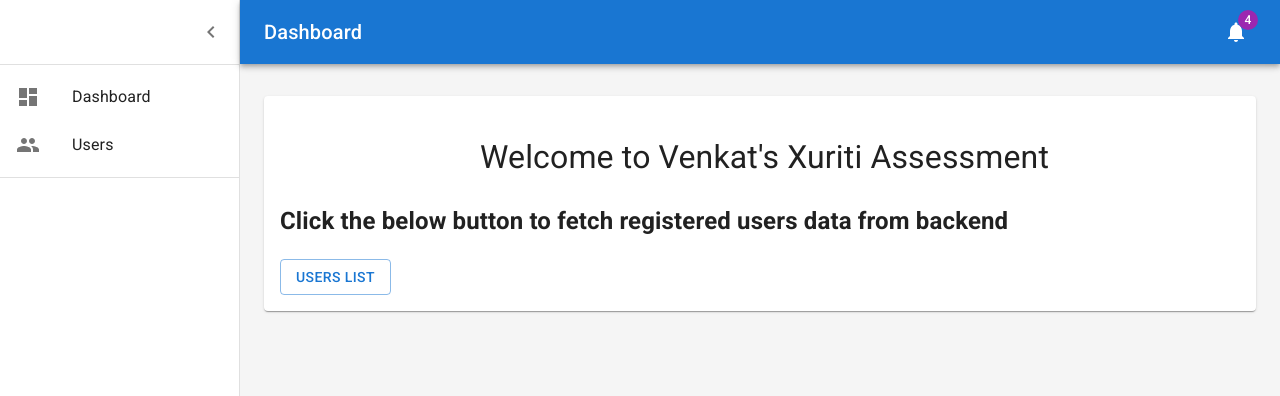
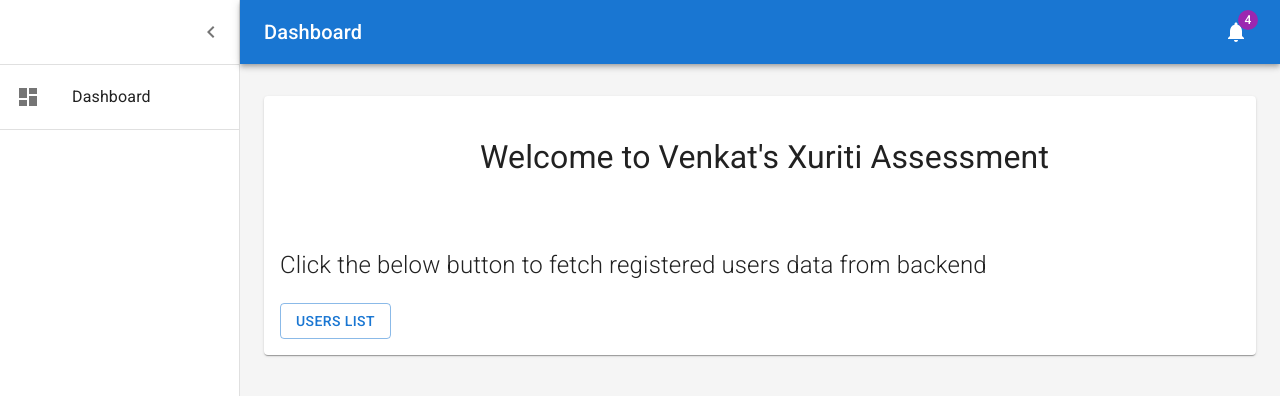
Before and after one commit to Venkatr01/venkat_xuriti, a React (Vite) app in the folder frontend/: page /dashboard in a window 1280 px wide. Shown: the top 396 px of the page. Built offline with nearby package versions, Linux system fonts and the light colour scheme.

Commit message:
Add minor changes

```diff
--- a/frontend/src/components/Listitems.jsx
+++ b/frontend/src/components/Listitems.jsx
@@ -13,11 +13,5 @@
       </ListItemIcon>
       <ListItemText primary="Dashboard" />
     </ListItemButton>
-    <ListItemButton>
-      <ListItemIcon>
-        <PeopleIcon />
-      </ListItemIcon>
-      <ListItemText primary="Users" />
-    </ListItemButton>
   </React.Fragment>
 );
--- a/frontend/src/components/Login.jsx
+++ b/frontend/src/components/Login.jsx
@@ -29,6 +29,11 @@
     const data = new FormData(event.currentTarget);
     const username= data.get('email')
     const password = data.get('password')
+
+    if(username == '' || password == ''){
+      alert("Please enter all details")
+      return
+    }
 
     setLoading(true);
 
@@ -72,7 +77,7 @@
               required
               fullWidth
               id="email"
-              label="Email Address"
+              label="Username"
               name="email"
               autoComplete="email"
               autoFocus
@@ -92,6 +97,7 @@
               fullWidth
               variant="contained"
               sx={{ mt: 3, mb: 2 }}
+              disabled={loading}
             >
               {loading ? <CircularProgress size={24} /> : 'login'}
             </Button>
--- a/frontend/src/components/UserList.jsx
+++ b/frontend/src/components/UserList.jsx
@@ -23,11 +23,11 @@
 
   return (
     <div>
-      <h1>Registered Users:</h1>
+      <div className='fonts register'>Registered Users:</div>
 
-      <ul>
+      <ul className='fonts'>
         {users.map(user => (
-          <div className='centerIt' key={user._id}> <h4>{user.username}</h4></div>
+          <div className='fonts names' key={user._id}>{user.username}</div>
         ))}
       </ul>
       <div>
--- a/frontend/src/components/UserNames.jsx
+++ b/frontend/src/components/UserNames.jsx
@@ -17,8 +17,8 @@
 
   return (
     <div>
-      <h1 className='wlcm'>Welcome to Venkat's Xuriti Assessment</h1>
-      <h2>Click the below button to fetch registered users data from backend</h2>
+      <h1 className='wlcm'>Welcome to Venkat's Xuriti Assessment</h1><br />
+      <h2 className='fonts'>Click the below button to fetch registered users data from backend</h2>
       <Button onClick={handleButtonClick} variant="outlined">Users List</Button>
         {showUserList && <UserList />}
     </div>
```
